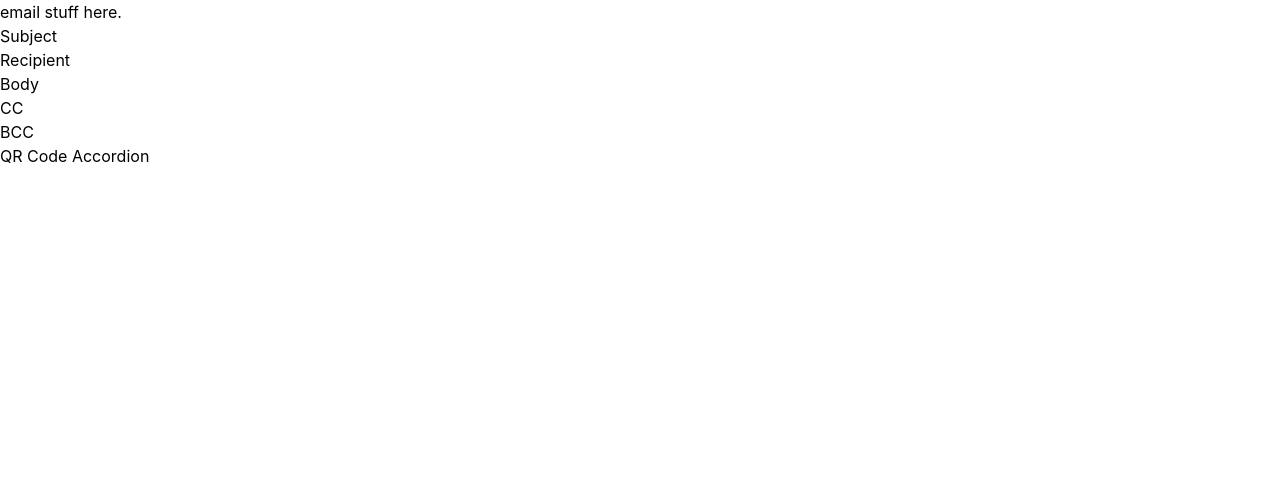
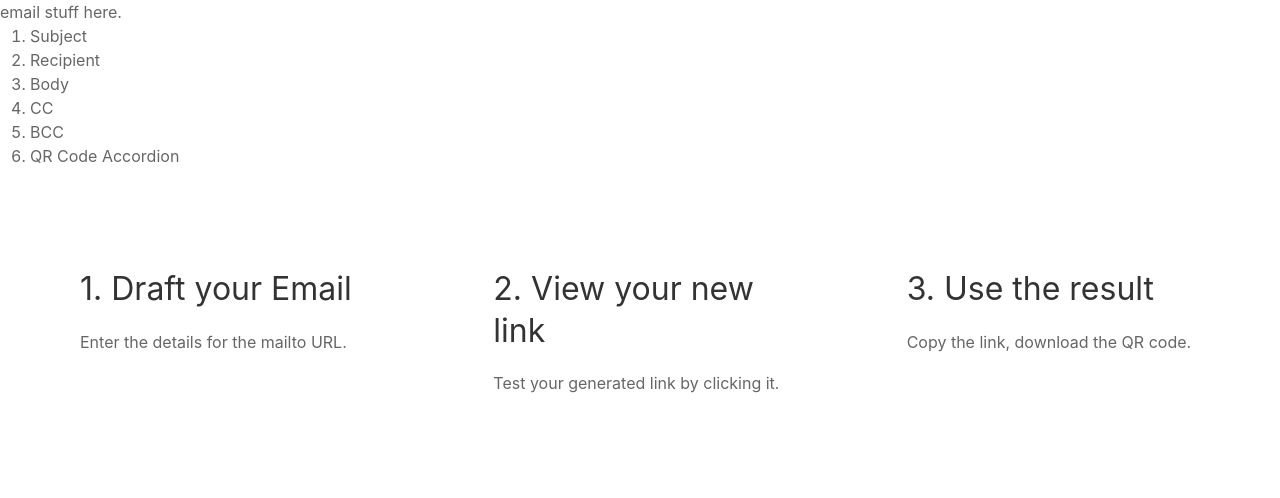
Before and after one commit to KomboAmina/HaraQR, a plain HTML site: page scripts/email.html in a window 1280 px wide. Drawn offline with Linux system fonts and the light colour scheme.

Commit message:
Create email route scaffold.

```diff
--- a/scripts/email.html
+++ b/scripts/email.html
@@ -1,6 +1,11 @@
-<link rel="stylesheet" href="../public/flowbite.min.css" type="text/css" />
+<!-- UIkit CSS -->
+<link rel="stylesheet" href="../public/uikit/css/uikit.min.css" />
 
 <link rel="stylesheet" href="../public/styles.css" type="text/css" />
+
+ <!-- UIkit JS -->
+<script src="../public/uikit/js/uikit.min.js"></script>
+<script src="../public/uikit/js/uikit-icons.min.js"></script>
 email stuff here.
 <ol>
   <li>Subject</li>
@@ -11,4 +16,43 @@ email stuff here.
   <li>QR Code Accordion</li>
 </ol>
 
-<script src="../public/flowbite.min.js" type="text/javascript"></script>
+<section class="uk-padding">
+
+    <form method="get" class="uk-grid">
+
+        <div class="uk-width-1-3">
+
+            <div class="uk-padding">
+              <h2>1. Draft your Email</h2>
+              <p class="uk-body-text">Enter the details for the mailto URL.</p>
+            </div>
+
+        </div>
+
+         <div class="uk-width-1-3">
+
+            <div class="uk-padding">
+              <h2>2. View your new link</h2>
+              <p class="uk-body-text">Test your generated link by clicking it.</p>
+            </div>
+
+        </div>
+
+         <div class="uk-width-1-3">
+
+            <div class="uk-padding">
+              <h2>3. Use the result</h2>
+              <p class="uk-body-text">Copy the link, download the QR code.</p>
+            </div>
+
+        </div>
+
+    </form>
+
+</section>
+
+<script src="../public/qrcodejs/jquery.min.js" type="text/javascript"></script>
+
+<script src="../public/qrcodejs/qrcode.min.js" type="text/javascript"></script>
+
+<script src="../public/scripts.js" type="text/javascript"></script>
```
Also changed, not shown: scripts/qr.html (+1 -1 lines).
